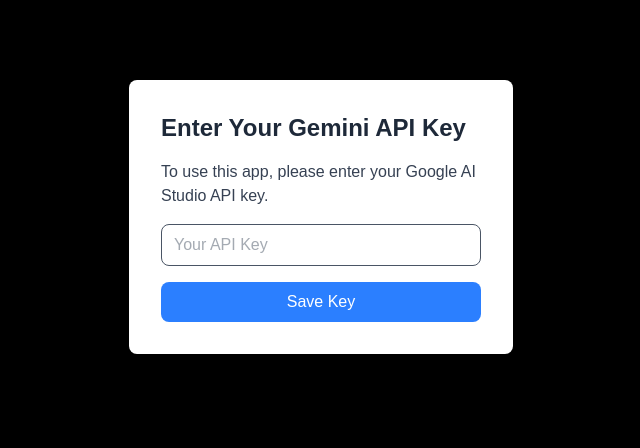
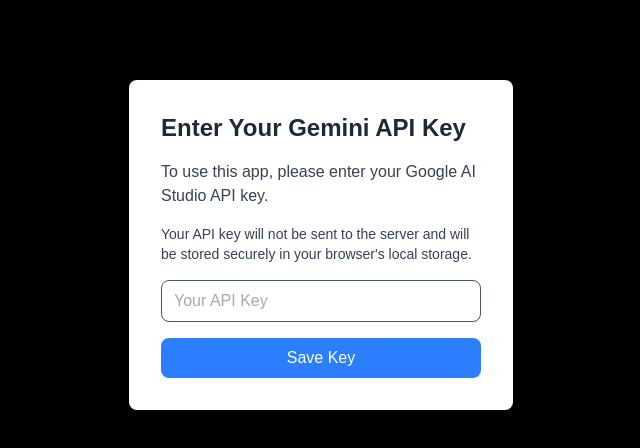
Before and after one commit to neatYeet/ai-language, a Next.js app: page / in a window 1280 px wide. Shown: the top 448 px of the page, without its empty margins (319-959 px from the left). Built offline with nearby package versions, Linux system fonts and the light colour scheme.

Commit message:
update modal api key

```diff
--- a/src/components/ApiKeyModal.tsx
+++ b/src/components/ApiKeyModal.tsx
@@ -30,6 +30,7 @@
         >
             <h2 className="text-2xl font-bold mb-4 text-gray-800">Enter Your Gemini API Key</h2>
             <p className="mb-4 text-gray-700">To use this app, please enter your Google AI Studio API key.</p>
+            <p className="mb-4 text-gray-700 text-sm">Your API key will not be sent to the server and will be stored securely in your browser's local storage.</p>
             <form onSubmit={handleSubmit}>
                 <input
                     type="password"
```
